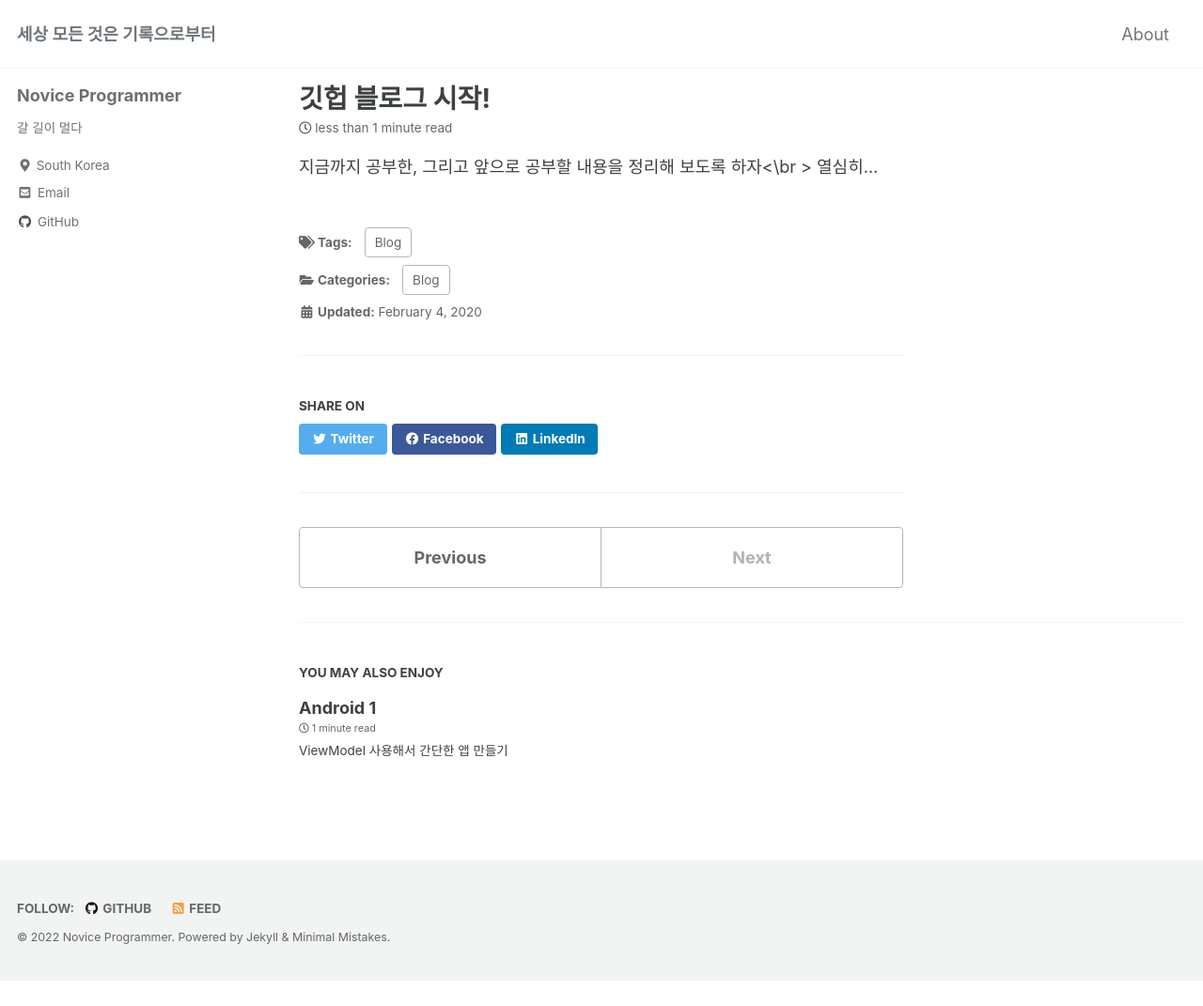
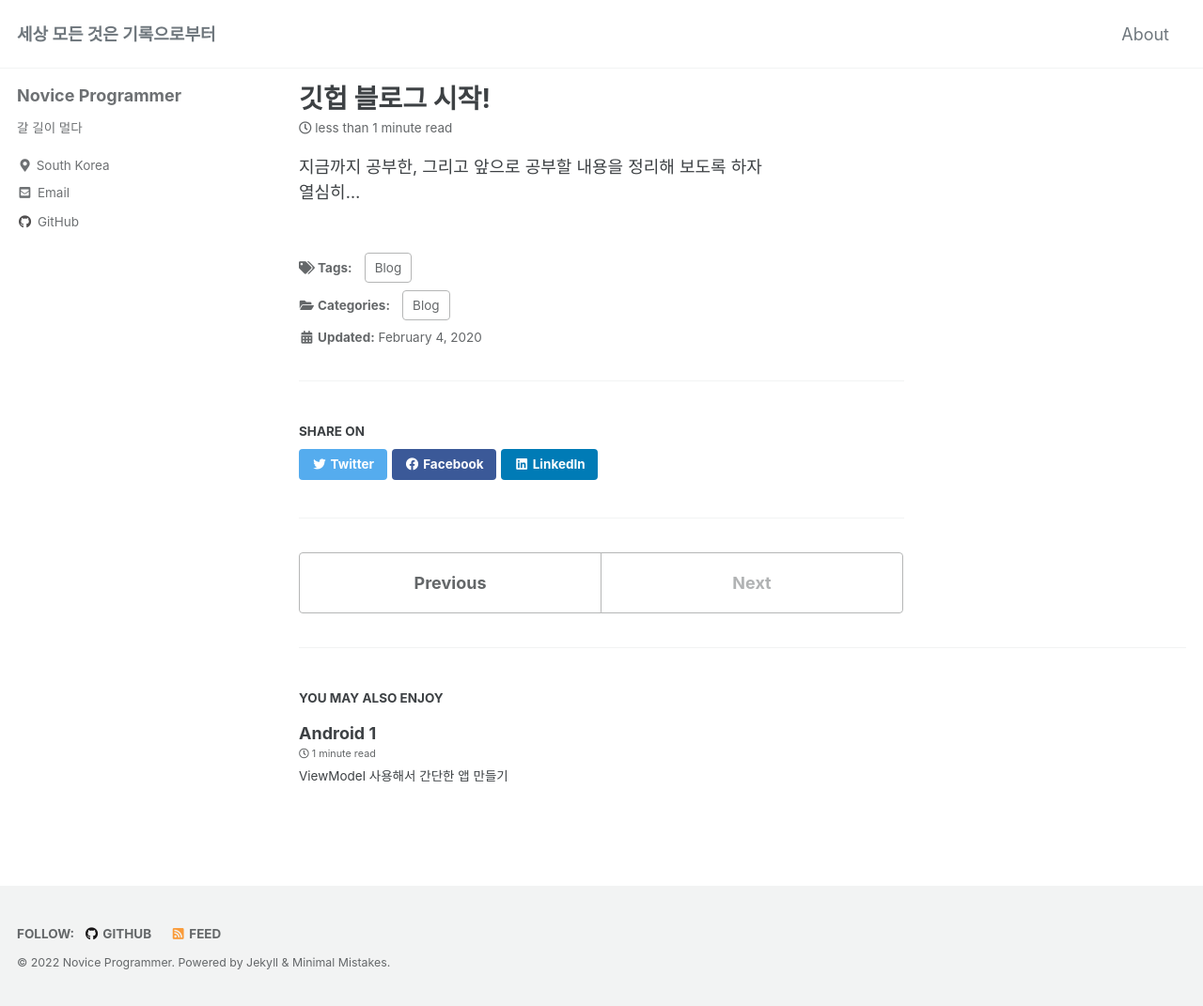
Before and after one commit to JuTaK97/JuTaK97.github.io, a Jekyll site: the page built from _posts/2022-02-04-first-post.md, in a window 1280 px wide. Shown: the whole page at 94% size. Built offline with Jekyll 4.4.1, drawn with Linux system fonts in a browser that asks for light colours; cached includes are drawn as plain includes; before the commit the page ends 1044 px from its top, so only the background shows below that.

```diff
--- a/_posts/2022-02-04-first-post.md
+++ b/_posts/2022-02-04-first-post.md
@@ -9,5 +9,5 @@ tags :
 last_modified_at: 2020-02-04T14:18:00-05:00
 ---
 
-지금까지 공부한, 그리고 앞으로 공부할 내용을 정리해 보도록 하자<\br >
+지금까지 공부한, 그리고 앞으로 공부할 내용을 정리해 보도록 하자<br />
 열심히...
```
